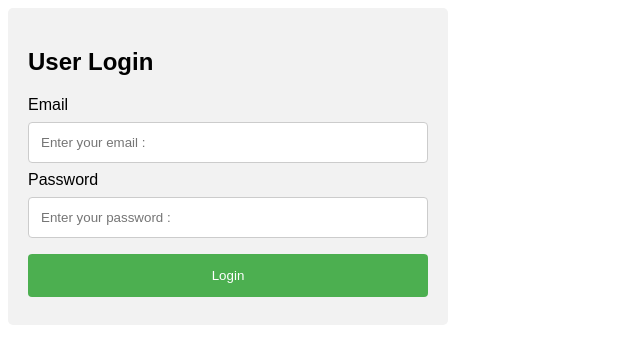
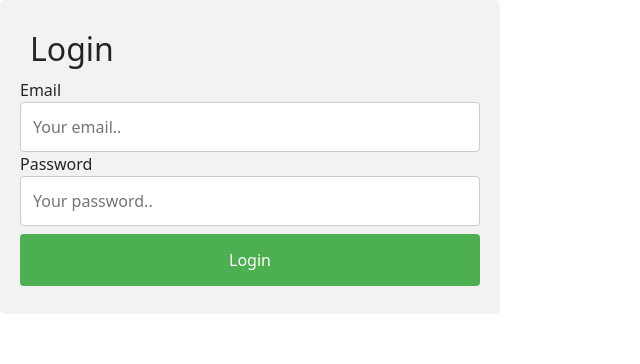
Before and after one commit to Kusalranasinghe/ABC-Campus, a PHP site: page /login.php in a window 1280 px wide. Shown: the top 364 px of the page, without its empty margins (0-640 px from the left). Run offline with PHP 8.4, Linux system fonts and the light colour scheme.

Commit message:
solve login error

```diff
--- a/login.php
+++ b/login.php
@@ -1,31 +1,66 @@
 <?php
 include("database.php");
 session_start();
+?>
+<!DOCTYPE html>
+<html lang="en">
+
+<head>
+    <meta charset="UTF-8">
+    <meta name="viewport" content="width=device-width, initial-scale=1.0">
+    <title>Login</title>
+    <link rel="stylesheet" href="styles.css">
+    <link href="https://cdn.jsdelivr.net/npm/bootstrap@5.3.8/dist/css/bootstrap.min.css" rel="stylesheet">
+</head>
+
+<body>
+
+    <form style="width: 500px;" action="<?php echo htmlspecialchars($_SERVER["PHP_SELF"]); ?>" method="post" >
+        <h2 style="margin: 10px;">Login</h2>
+
+        <label for="email">Email</label>
+        <input type="email" id="email" name="email" placeholder="Your email.." required>
+
+        <label for="password">Password</label>
+        <input type="password" id="password" name="password" placeholder="Your password.." required>
+
+        <input type="submit" value="Login">
+    </form>
+
+</body>
+</html>
+
+<?php
 
 if($_SERVER["REQUEST_METHOD"] == "POST") {
 
     $email = filter_input(INPUT_POST, "email", FILTER_VALIDATE_EMAIL);
     $password = $_POST["password"];
 
-    if(empty($email) || empty($password)) {
+    if(empty($email && $password)) {
         echo "All fields are required";
     }
     else {
 
+        // Get user from database
         $sql = "SELECT * FROM users WHERE email = '$email'";
         $result = mysqli_query($conn, $sql);
 
         if(mysqli_num_rows($result) == 1) {
             $user = mysqli_fetch_assoc($result);
 
+            // Verify password
             if(password_verify($password, $user["password"])) {
 
+                // Save session
                 $_SESSION["user"] = $user["name"];
 
                 header("Location: dashboard.php");
                 exit();
 
-            } else {
+            }
+
+            else {
                 echo "Invalid password";
             }
 
@@ -35,31 +70,5 @@ if($_SERVER["REQUEST_METHOD"] == "POST") {
     }
 }
 
+mysqli_close($conn);
 ?>
-
-<!DOCTYPE html>
-<html lang="en">
-
-<head>
-    <meta charset="UTF-8">
-    <meta name="viewport" content="width=device-width, initial-scale=1.0">
-    <title>Login</title>
-    <link rel="stylesheet" href="styles.css">
-</head>
-
-<body>
-    <form action="<?php echo htmlspecialchars($_SERVER["PHP_SELF"]); ?>" method="post" style="width: 400px;">
-
-        <h2>User Login</h2>
-
-        <label for="email">Email</label>
-        <input type="email" id="email" name="email" placeholder="Enter your email :">
-
-        <label for="password">Password</label>
-        <input type="password" id="password" name="password" placeholder="Enter your password :">
-
-        <input type="submit" value="Login">
-    </form>
-</body>
-
-</html>
```
